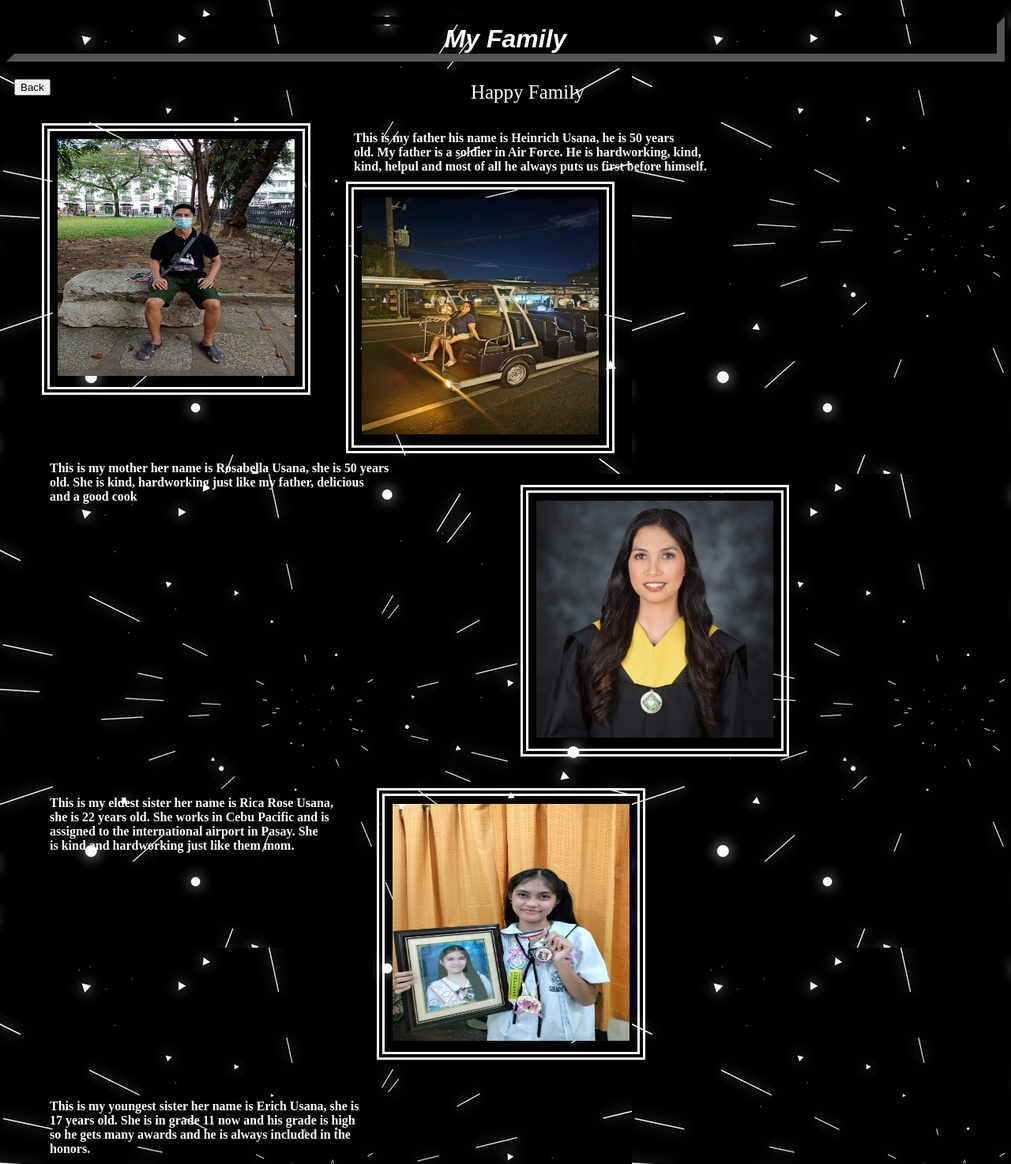
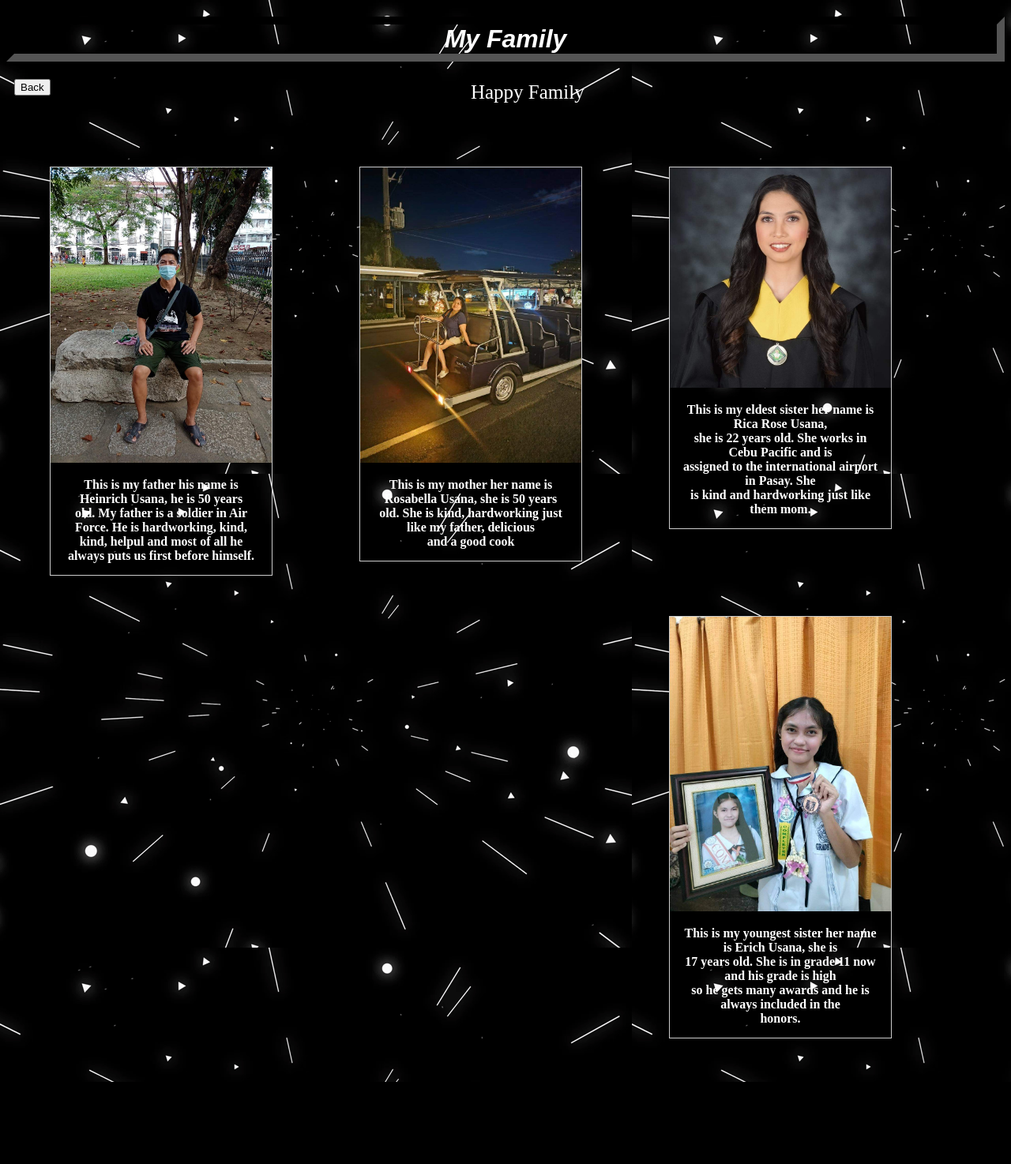
Before and after one commit to hsusana20/lab2, a PHP site: page /family.php in a window 1280 px wide. Shown: the whole page at 79% size. After the commit the page ends 1370 px from the top, so only its background shows below. Run offline with PHP 8.4, Linux system fonts and the light colour scheme; some web fonts are replaced.

Commit message:
W3 Schools CSS Lesson Image Gallery

```diff
--- a/week 8/family.php
+++ b/week 8/family.php
@@ -31,58 +31,6 @@ body {
    font-size: 25px;
    }
 
-div {
-   float: left;
-   padding: 10px;
-   margin-left: 45px;
-  }
-
-#div1 {
-   color: white;
-   font-size: 16px;
-  }
-
-#div2 {
-   border: 10px double white;
-   width: 300px;
-   }
-
-#div3 {
-   color: white;
-   font-size: 16px;
-  }
-
-#div4 {
-   border: 10px double white;
-   width: 300px;
-   }
-
-#div5 {
-    color: white;
-    font-size: 16px;
-	margin-top: 40px;
-}
-
-#divone {
-    border: 10px double white;
-    width: 300px;
-	margin-left: 157px;
-	margin-top: 40px
- }
-
-#divtwo {
-   color: white;
-   font-size: 16px;
-   margin-top: 40px;
-  }
-
-#divtree {
-  border: 10px double white;
-  width: 300px;
-  margin-top: 40px;
- }
-
-
 #demo {
   text-align: center;
   font-size: 25px;
@@ -92,6 +40,27 @@ div {
   float: left;
   margin-left: 10px;
   }
+div.gallery {
+  margin: 55px;
+  border: 1px solid #ccc;
+  float: left;
+  width: 280px;
+}
+
+div.gallery:hover {
+  border: 1px solid #777;
+}
+
+div.gallery img {
+  width: 100%;
+  height: auto;
+}
+
+div.desc {
+  padding: 15px;
+  text-align: center;
+  color: white;
+}
 
 </style>
 <body>
@@ -104,33 +73,43 @@ text += " Family";
 document.getElementById("demo").innerHTML = text;
 </script>
 
-
-<div id="div2"> <img src="father.png" alt="father" width="300" height="300"></div>
-<div id="div1"> <b>This is my father his name is Heinrich Usana, he is 50 years<br>
+<div class="gallery">
+  <a target="_blank" href="father.png">
+    <img src="father.png" alt="my father" width="600" height="400">
+  </a>
+  <div class="desc"><b>This is my father his name is Heinrich Usana, he is 50 years<br>
 old. My father is a soldier in Air Force. He is hardworking, kind,<br>
 kind, helpul and most of all he always puts us first before himself.</b></div>
+</div>
 
-<div id="div4"><img src="mother.png" alt="mother" width="300px" height="300"></div>
-<div id="div3"> <b>This is my mother her name is Rosabella Usana, she is 50 years<br>
+<div class="gallery">
+  <a target="_blank" href="mother.png">
+    <img src="mother.png" alt="my mother" width="600" height="400">
+  </a>
+  <div class="desc"><b>This is my mother her name is Rosabella Usana, she is 50 years<br>
 old. She is kind, hardworking just like my father, delicious<br>
 and a good cook</b></div>
+</div>
 
-
-<div id="divone"><img src="my sister.png" alt="graduation pic" width="300px" height="300"></div>
-<div id="div5"> <b>This is my eldest sister her name is Rica Rose Usana,  <br>
+<div class="gallery">
+  <a target="_blank" href="my sister.png">
+    <img src="my sister.png" alt="my sister" width="600" height="400">
+  </a>
+  <div class="desc"><b>This is my eldest sister her name is Rica Rose Usana,  <br>
 she is 22 years old. She works in Cebu Pacific and is <br>
 assigned to the international airport in Pasay. She <br>
 is kind and hardworking just like them mom.</b></div>
+</div>
 
-<div id="divtree"><img src="youngest sister.png" alt="smart" width="300px" height="300"></div>
-<div id="divtwo"> <b>This is my youngest sister her name is Erich Usana, she is <br>
+<div class="gallery">
+  <a target="_blank" href="youngest sister.png">
+    <img src="youngest sister.png" alt="youngest" width="600" height="400">
+  </a>
+  <div class="desc"><b>This is my youngest sister her name is Erich Usana, she is <br>
 17 years old. She is in grade 11 now and his grade is high <br>
 so he gets many awards and he is always included in the<br>
  honors.</b></div>
-
-
-
-
+</div>
 
 </body>
 </html>
```
